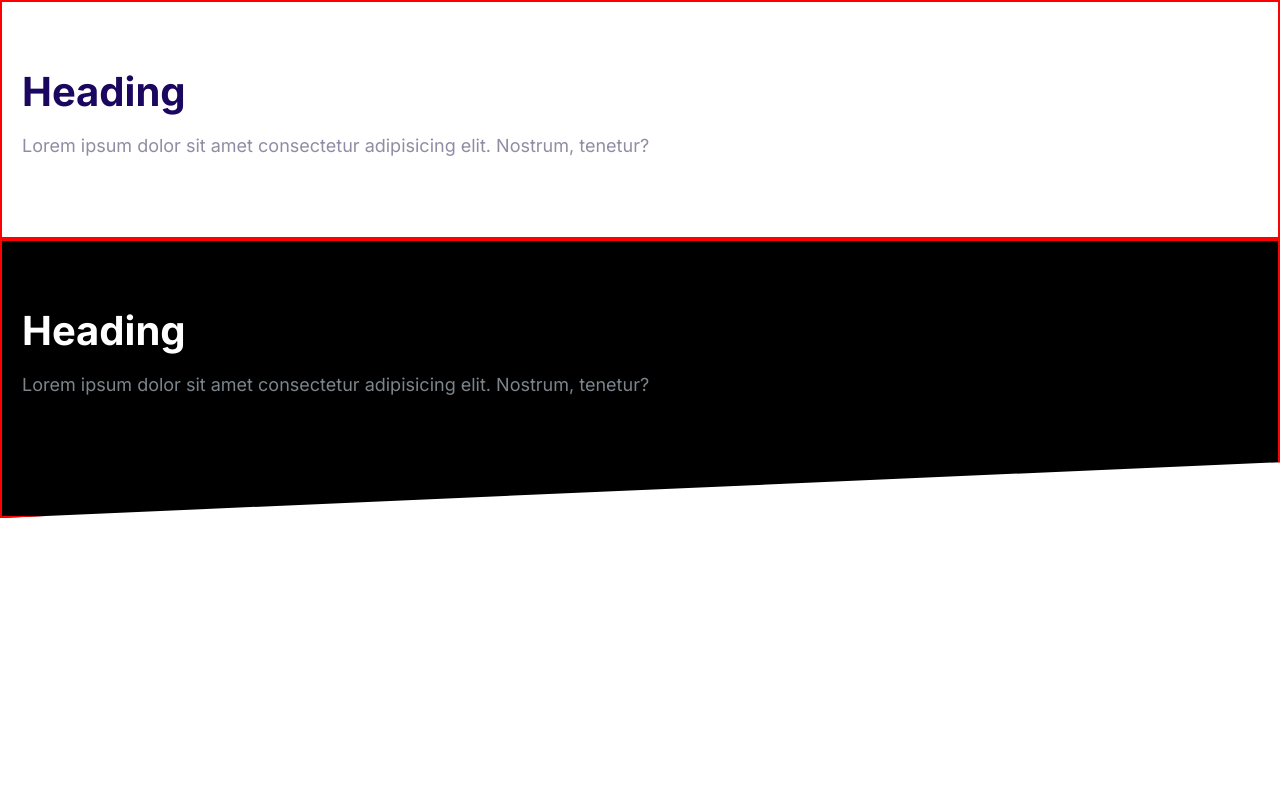
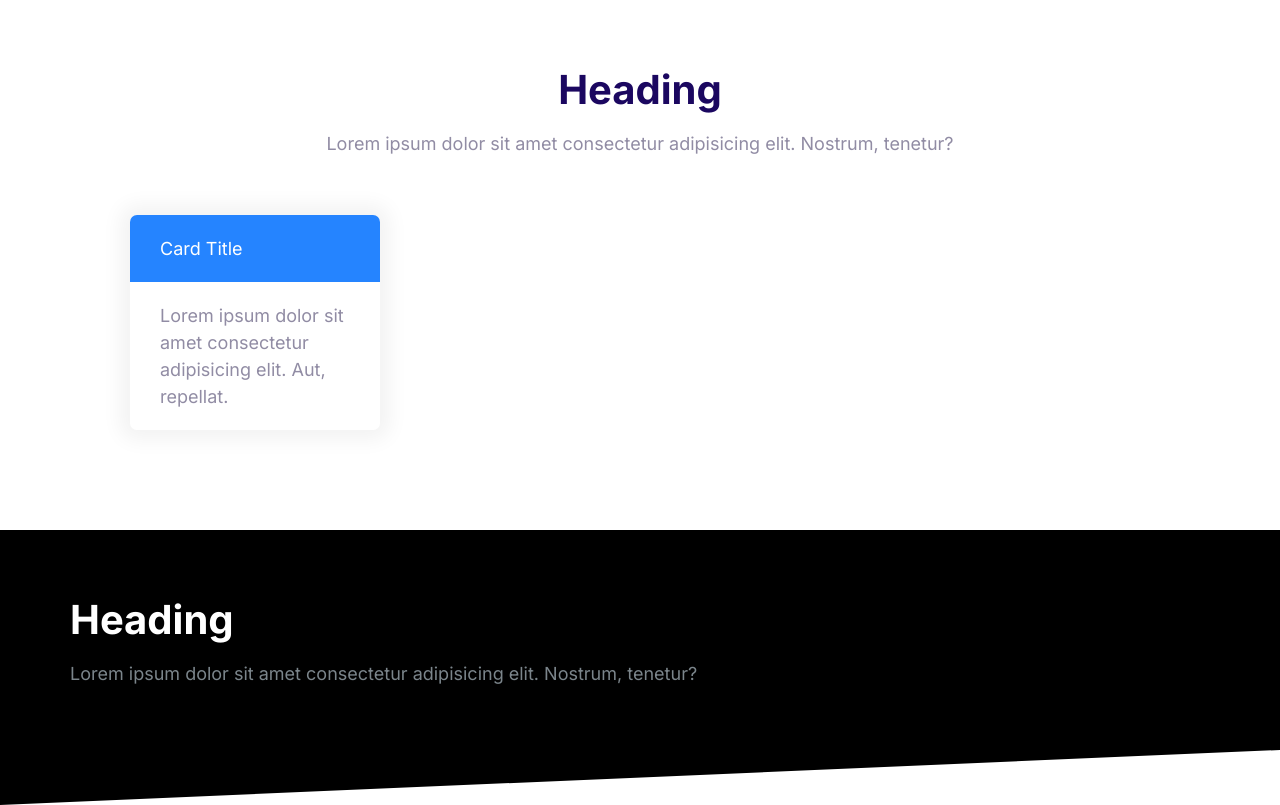
Before and after one commit to sjshikoh/shai, a plain HTML site: page index.html in a window 1280 px wide. Drawn offline with Linux system fonts and the light colour scheme.

Commit message:
build blocks

```diff
--- a/css/styles.css
+++ b/css/styles.css
@@ -579,7 +579,10 @@ input {
 .block {
   --padding-vertical: 6rem;
   padding: var(--padding-vertical) 2rem;
-  border: 2px solid red;
+}
+
+.block__header {
+  text-align: center;
 }
 
 .block__heading {
@@ -603,3 +606,8 @@ input {
   padding-bottom: calc(var(--padding-vertical) + 4rem);
   clip-path: polygon(0% 0%, 100% 0%, 100% 80%, 0% 100%);
 }
+
+.container {
+  max-width: 1140px;
+  margin: 0 auto;
+}
--- a/index.html
+++ b/index.html
@@ -14,14 +14,26 @@
     <link rel="stylesheet" href="css/styles.css" />
   </head>
   <body>
-    <section class="block">
-      <h2 class="block__heading">Heading</h2>
-      <p>Lorem ipsum dolor sit amet consectetur adipisicing elit. Nostrum, tenetur?</p>
+    <section class="block container">
+      <header class="block__header">
+        <h2 class="block__heading">Heading</h2>
+        <p>Lorem ipsum dolor sit amet consectetur adipisicing elit. Nostrum, tenetur?</p>
+      </header>
+<div style="width: 30%; padding: 4rem;">
+  <div class="card card--primary">
+      <header class="card__header">Card Title</header>
+      <div class="card__body">
+          Lorem ipsum dolor sit amet consectetur adipisicing elit. Aut, repellat.
 
+      </div>
+  </div>
+</div>
     </section>
     <section class="block block--dark block--skewed-left">
-      <h2 class="block__heading">Heading</h2>
-      <p>Lorem ipsum dolor sit amet consectetur adipisicing elit. Nostrum, tenetur?</p>
+      <div class="container">
+        <h2 class="block__heading">Heading</h2>
+        <p>Lorem ipsum dolor sit amet consectetur adipisicing elit. Nostrum, tenetur?</p>
+      </div>
     </section>
     <script src="js/main.js"></script>
   </body>
```
Also changed, not shown: components/blocks.html (added, +22 -0 lines).
